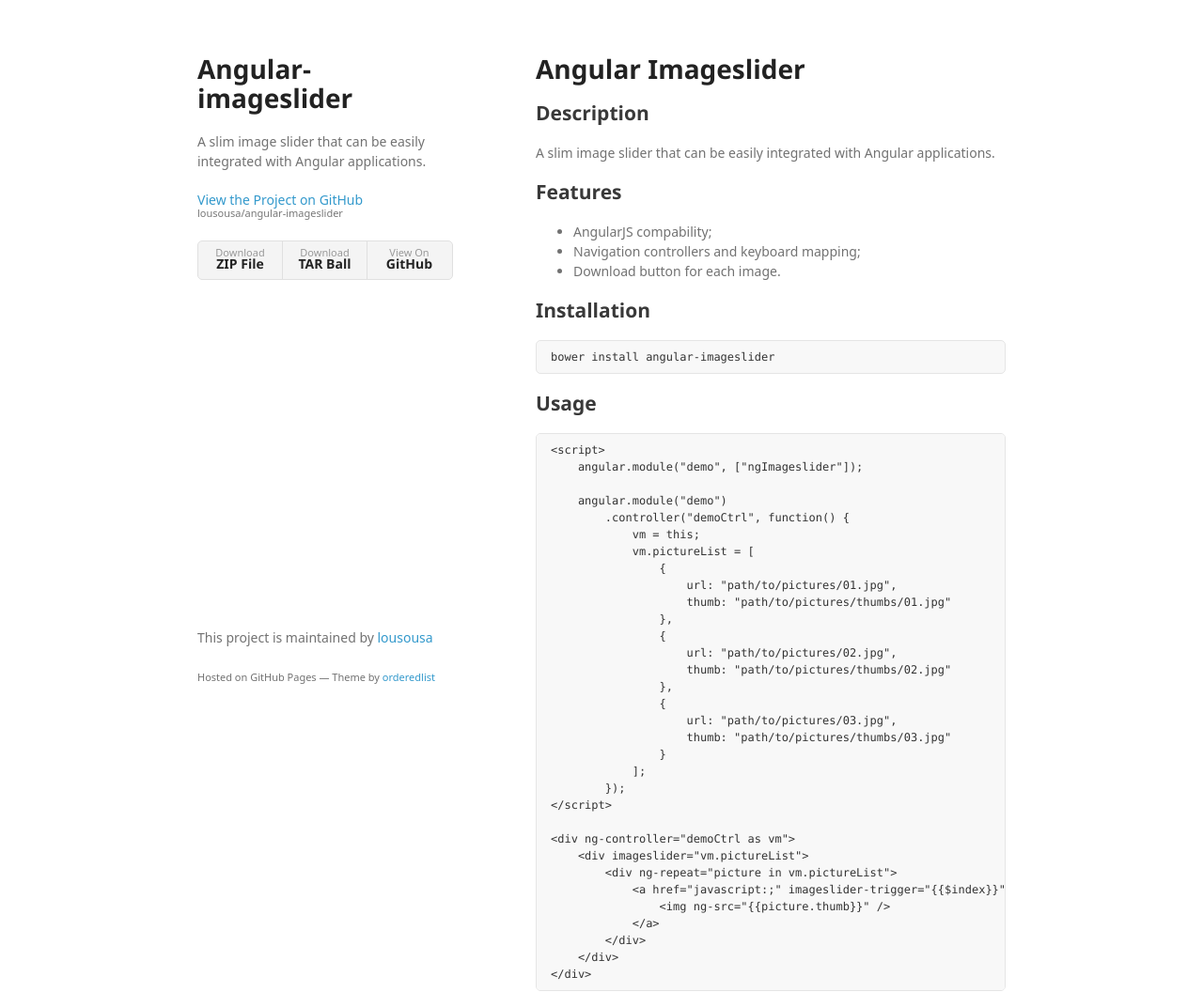
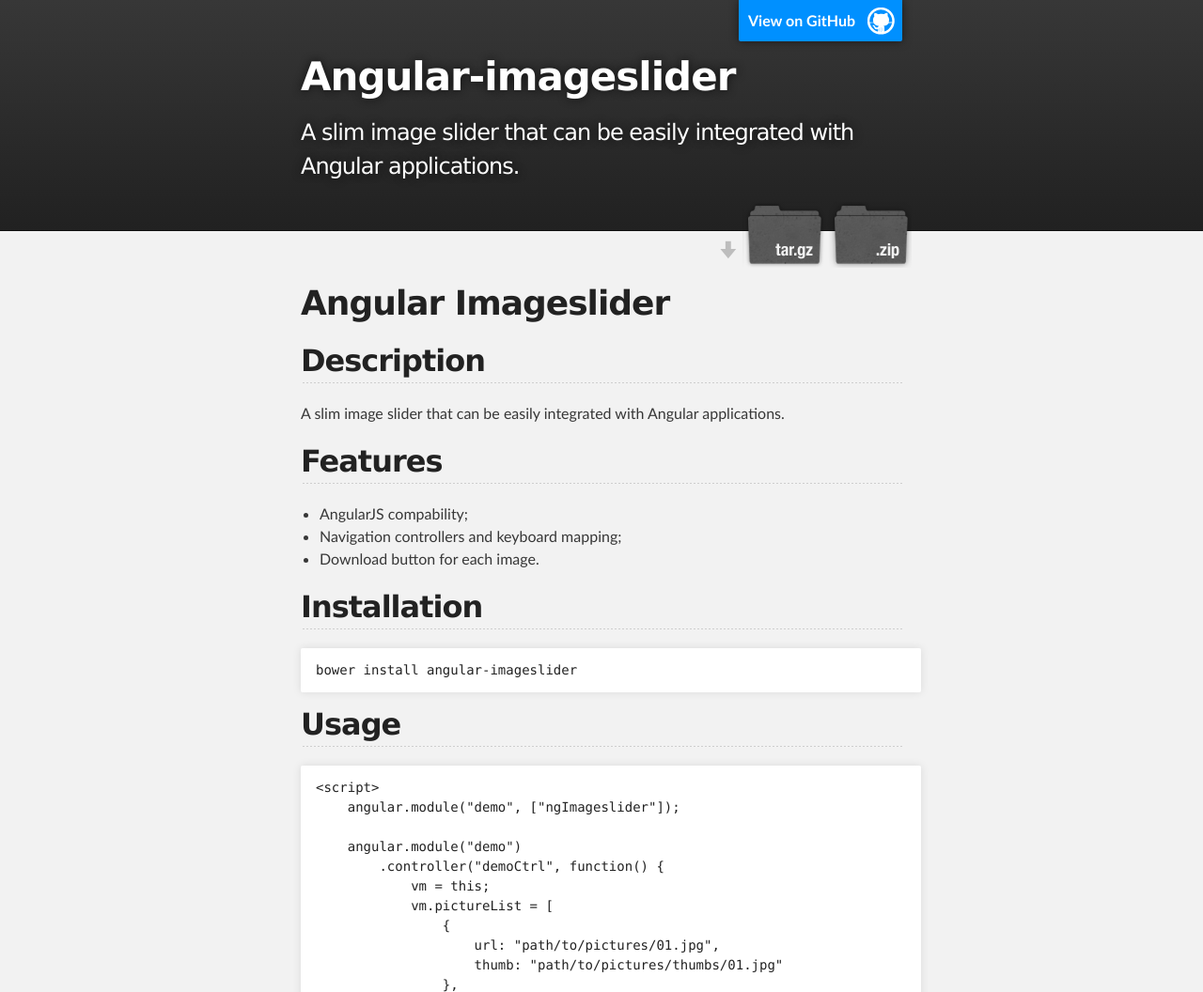
Before and after one commit to lousousa/angular-imageslider, a plain HTML site: page index.html in a window 1280 px wide. Shown: the top 1056 px of the page at 94% size. Drawn offline with Linux system fonts and the light colour scheme; a web font is replaced by a local one.

Commit message:
Create gh-pages branch via GitHub

```diff
--- a/index.html
+++ b/index.html
@@ -1,33 +1,36 @@
-<!doctype html>
+<!DOCTYPE html>
 <html>
+
   <head>
-    <meta charset="utf-8">
+    <meta charset='utf-8'>
     <meta http-equiv="X-UA-Compatible" content="chrome=1">
-    <title>Angular-imageslider by lousousa</title>
+    <meta name="description" content="Angular-imageslider : A slim image slider that can be easily integrated with Angular applications.">
 
-    <link rel="stylesheet" href="stylesheets/styles.css">
-    <link rel="stylesheet" href="stylesheets/github-light.css">
-    <meta name="viewport" content="width=device-width">
-    <!--[if lt IE 9]>
-    <script src="//html5shiv.googlecode.com/svn/trunk/html5.js"></script>
-    <![endif]-->
+    <link rel="stylesheet" type="text/css" media="screen" href="stylesheets/stylesheet.css">
+
+    <title>Angular-imageslider</title>
   </head>
+
   <body>
-    <div class="wrapper">
-      <header>
-        <h1>Angular-imageslider</h1>
-        <p>A slim image slider that can be easily integrated with Angular applications.</p>
 
-        <p class="view"><a href="https://github.com/lousousa/angular-imageslider">View the Project on GitHub <small>lousousa/angular-imageslider</small></a></p>
+    <!-- HEADER -->
+    <div id="header_wrap" class="outer">
+        <header class="inner">
+          <a id="forkme_banner" href="https://github.com/lousousa/angular-imageslider">View on GitHub</a>
 
+          <h1 id="project_title">Angular-imageslider</h1>
+          <h2 id="project_tagline">A slim image slider that can be easily integrated with Angular applications.</h2>
 
-        <ul>
-          <li><a href="https://github.com/lousousa/angular-imageslider/zipball/master">Download <strong>ZIP File</strong></a></li>
-          <li><a href="https://github.com/lousousa/angular-imageslider/tarball/master">Download <strong>TAR Ball</strong></a></li>
-          <li><a href="https://github.com/lousousa/angular-imageslider">View On <strong>GitHub</strong></a></li>
-        </ul>
-      </header>
-      <section>
+            <section id="downloads">
+              <a class="zip_download_link" href="https://github.com/lousousa/angular-imageslider/zipball/master">Download this project as a .zip file</a>
+              <a class="tar_download_link" href="https://github.com/lousousa/angular-imageslider/tarball/master">Download this project as a tar.gz file</a>
+            </section>
+        </header>
+    </div>
+
+    <!-- MAIN CONTENT -->
+    <div id="main_content_wrap" class="outer">
+      <section id="main_content" class="inner">
         <h1>
 <a id="angular-imageslider" class="anchor" href="#angular-imageslider" aria-hidden="true"><span aria-hidden="true" class="octicon octicon-link"></span></a>Angular Imageslider</h1>
 
@@ -98,12 +101,17 @@
 
 <p>Directive child that defines a trigger to open the slider on the image which the index is related to.</p>
       </section>
-      <footer>
-        <p>This project is maintained by <a href="https://github.com/lousousa">lousousa</a></p>
-        <p><small>Hosted on GitHub Pages &mdash; Theme by <a href="https://github.com/orderedlist">orderedlist</a></small></p>
+    </div>
+
+    <!-- FOOTER  -->
+    <div id="footer_wrap" class="outer">
+      <footer class="inner">
+        <p class="copyright">Angular-imageslider maintained by <a href="https://github.com/lousousa">lousousa</a></p>
+        <p>Published with <a href="https://pages.github.com">GitHub Pages</a></p>
       </footer>
     </div>
-    <script src="javascripts/scale.fix.js"></script>
+
+
 
   </body>
 </html>
--- /dev/null
+++ b/javascripts/main.js
@@ -0,0 +1 @@
+console.log('This would be the main JS file.');
--- /dev/null
+++ b/stylesheets/stylesheet.css
@@ -0,0 +1,425 @@
+/*******************************************************************************
+Slate Theme for GitHub Pages
+by Jason Costello, @jsncostello
+*******************************************************************************/
+
+@import url(github-light.css);
+
+/*******************************************************************************
+MeyerWeb Reset
+*******************************************************************************/
+
+html, body, div, span, applet, object, iframe,
+h1, h2, h3, h4, h5, h6, p, blockquote, pre,
+a, abbr, acronym, address, big, cite, code,
+del, dfn, em, img, ins, kbd, q, s, samp,
+small, strike, strong, sub, sup, tt, var,
+b, u, i, center,
+dl, dt, dd, ol, ul, li,
+fieldset, form, label, legend,
+table, caption, tbody, tfoot, thead, tr, th, td,
+article, aside, canvas, details, embed,
+figure, figcaption, footer, header, hgroup,
+menu, nav, output, ruby, section, summary,
+time, mark, audio, video {
+  margin: 0;
+  padding: 0;
+  border: 0;
+  font: inherit;
+  vertical-align: baseline;
+}
+
+/* HTML5 display-role reset for older browsers */
+article, aside, details, figcaption, figure,
+footer, header, hgroup, menu, nav, section {
+  display: block;
+}
+
+ol, ul {
+  list-style: none;
+}
+
+table {
+  border-collapse: collapse;
+  border-spacing: 0;
+}
+
+/*******************************************************************************
+Theme Styles
+*******************************************************************************/
+
+body {
+  box-sizing: border-box;
+  color:#373737;
+  background: #212121;
+  font-size: 16px;
+  font-family: 'Myriad Pro', Calibri, Helvetica, Arial, sans-serif;
+  line-height: 1.5;
+  -webkit-font-smoothing: antialiased;
+}
+
+h1, h2, h3, h4, h5, h6 {
+  margin: 10px 0;
+  font-weight: 700;
+  color:#222222;
+  font-family: 'Lucida Grande', 'Calibri', Helvetica, Arial, sans-serif;
+  letter-spacing: -1px;
+}
+
+h1 {
+  font-size: 36px;
+  font-weight: 700;
+}
+
+h2 {
+  padding-bottom: 10px;
+  font-size: 32px;
+  background: url('../images/bg_hr.png') repeat-x bottom;
+}
+
+h3 {
+  font-size: 24px;
+}
+
+h4 {
+  font-size: 21px;
+}
+
+h5 {
+  font-size: 18px;
+}
+
+h6 {
+  font-size: 16px;
+}
+
+p {
+  margin: 10px 0 15px 0;
+}
+
+footer p {
+  color: #f2f2f2;
+}
+
+a {
+  text-decoration: none;
+  color: #007edf;
+  text-shadow: none;
+
+  transition: color 0.5s ease;
+  transition: text-shadow 0.5s ease;
+  -webkit-transition: color 0.5s ease;
+  -webkit-transition: text-shadow 0.5s ease;
+  -moz-transition: color 0.5s ease;
+  -moz-transition: text-shadow 0.5s ease;
+  -o-transition: color 0.5s ease;
+  -o-transition: text-shadow 0.5s ease;
+  -ms-transition: color 0.5s ease;
+  -ms-transition: text-shadow 0.5s ease;
+}
+
+a:hover, a:focus {text-decoration: underline;}
+
+footer a {
+  color: #F2F2F2;
+  text-decoration: underline;
+}
+
+em {
+  font-style: italic;
+}
+
+strong {
+  font-weight: bold;
+}
+
+img {
+  position: relative;
+  margin: 0 auto;
+  max-width: 739px;
+  padding: 5px;
+  margin: 10px 0 10px 0;
+  border: 1px solid #ebebeb;
+
+  box-shadow: 0 0 5px #ebebeb;
+  -webkit-box-shadow: 0 0 5px #ebebeb;
+  -moz-box-shadow: 0 0 5px #ebebeb;
+  -o-box-shadow: 0 0 5px #ebebeb;
+  -ms-box-shadow: 0 0 5px #ebebeb;
+}
+
+p img {
+  display: inline;
+  margin: 0;
+  padding: 0;
+  vertical-align: middle;
+  text-align: center;
+  border: none;
+}
+
+pre, code {
+  width: 100%;
+  color: #222;
+  background-color: #fff;
+
+  font-family: Monaco, "Bitstream Vera Sans Mono", "Lucida Console", Terminal, monospace;
+  font-size: 14px;
+
+  border-radius: 2px;
+  -moz-border-radius: 2px;
+  -webkit-border-radius: 2px;
+}
+
+pre {
+  width: 100%;
+  padding: 10px;
+  box-shadow: 0 0 10px rgba(0,0,0,.1);
+  overflow: auto;
+}
+
+code {
+  padding: 3px;
+  margin: 0 3px;
+  box-shadow: 0 0 10px rgba(0,0,0,.1);
+}
+
+pre code {
+  display: block;
+  box-shadow: none;
+}
+
+blockquote {
+  color: #666;
+  margin-bottom: 20px;
+  padding: 0 0 0 20px;
+  border-left: 3px solid #bbb;
+}
+
+
+ul, ol, dl {
+  margin-bottom: 15px
+}
+
+ul {
+  list-style-position: inside;
+  list-style: disc;
+  padding-left: 20px;
+}
+
+ol {
+  list-style-position: inside;
+  list-style: decimal;
+  padding-left: 20px;
+}
+
+dl dt {
+  font-weight: bold;
+}
+
+dl dd {
+  padding-left: 20px;
+  font-style: italic;
+}
+
+dl p {
+  padding-left: 20px;
+  font-style: italic;
+}
+
+hr {
+  height: 1px;
+  margin-bottom: 5px;
+  border: none;
+  background: url('../images/bg_hr.png') repeat-x center;
+}
+
+table {
+  border: 1px solid #373737;
+  margin-bottom: 20px;
+  text-align: left;
+ }
+
+th {
+  font-family: 'Lucida Grande', 'Helvetica Neue', Helvetica, Arial, sans-serif;
+  padding: 10px;
+  background: #373737;
+  color: #fff;
+ }
+
+td {
+  padding: 10px;
+  border: 1px solid #373737;
+ }
+
+form {
+  background: #f2f2f2;
+  padding: 20px;
+}
+
+/*******************************************************************************
+Full-Width Styles
+*******************************************************************************/
+
+.outer {
+  width: 100%;
+}
+
+.inner {
+  position: relative;
+  max-width: 640px;
+  padding: 20px 10px;
+  margin: 0 auto;
+}
+
+#forkme_banner {
+  display: block;
+  position: absolute;
+  top:0;
+  right: 10px;
+  z-index: 10;
+  padding: 10px 50px 10px 10px;
+  color: #fff;
+  background: url('../images/blacktocat.png') #0090ff no-repeat 95% 50%;
+  font-weight: 700;
+  box-shadow: 0 0 10px rgba(0,0,0,.5);
+  border-bottom-left-radius: 2px;
+  border-bottom-right-radius: 2px;
+}
+
+#header_wrap {
+  background: #212121;
+  background: -moz-linear-gradient(top, #373737, #212121);
+  background: -webkit-linear-gradient(top, #373737, #212121);
+  background: -ms-linear-gradient(top, #373737, #212121);
+  background: -o-linear-gradient(top, #373737, #212121);
+  background: linear-gradient(top, #373737, #212121);
+}
+
+#header_wrap .inner {
+  padding: 50px 10px 30px 10px;
+}
+
+#project_title {
+  margin: 0;
+  color: #fff;
+  font-size: 42px;
+  font-weight: 700;
+  text-shadow: #111 0px 0px 10px;
+}
+
+#project_tagline {
+  color: #fff;
+  font-size: 24px;
+  font-weight: 300;
+  background: none;
+  text-shadow: #111 0px 0px 10px;
+}
+
+#downloads {
+  position: absolute;
+  width: 210px;
+  z-index: 10;
+  bottom: -40px;
+  right: 0;
+  height: 70px;
+  background: url('../images/icon_download.png') no-repeat 0% 90%;
+}
+
+.zip_download_link {
+  display: block;
+  float: right;
+  width: 90px;
+  height:70px;
+  text-indent: -5000px;
+  overflow: hidden;
+  background: url(../images/sprite_download.png) no-repeat bottom left;
+}
+
+.tar_download_link {
+  display: block;
+  float: right;
+  width: 90px;
+  height:70px;
+  text-indent: -5000px;
+  overflow: hidden;
+  background: url(../images/sprite_download.png) no-repeat bottom right;
+  margin-left: 10px;
+}
+
+.zip_download_link:hover {
+  background: url(../images/sprite_download.png) no-repeat top left;
+}
+
+.tar_download_link:hover {
+  background: url(../images/sprite_download.png) no-repeat top right;
+}
+
+#main_content_wrap {
+  background: #f2f2f2;
+  border-top: 1px solid #111;
+  border-bottom: 1px solid #111;
+}
+
+#main_content {
+  padding-top: 40px;
+}
+
+#footer_wrap {
+  background: #212121;
+}
+
+
+
+/*******************************************************************************
+Small Device Styles
+*******************************************************************************/
+
+@media screen and (max-width: 480px) {
+  body {
+    font-size:14px;
+  }
+
+  #downloads {
+    display: none;
+  }
+
+  .inner {
+    min-width: 320px;
+    max-width: 480px;
+  }
+
+  #project_title {
+  font-size: 32px;
+  }
+
+  h1 {
+    font-size: 28px;
+  }
+
+  h2 {
+    font-size: 24px;
+  }
+
+  h3 {
+    font-size: 21px;
+  }
+
+  h4 {
+    font-size: 18px;
+  }
+
+  h5 {
+    font-size: 14px;
+  }
+
+  h6 {
+    font-size: 12px;
+  }
+
+  code, pre {
+    min-width: 320px;
+    max-width: 480px;
+    font-size: 11px;
+  }
+
+}
```
Also changed, not shown: images/bg_hr.png (added), images/blacktocat.png (added), images/icon_download.png (added), images/sprite_download.png (added).
